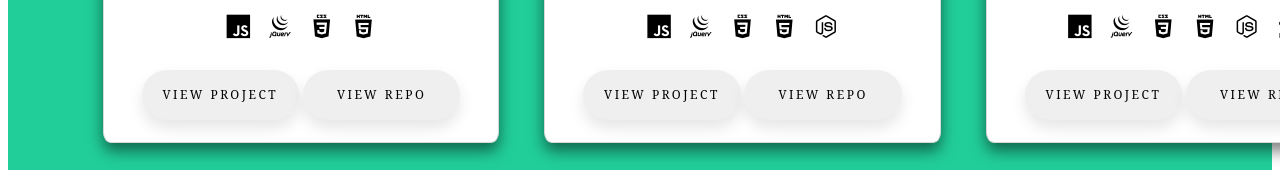
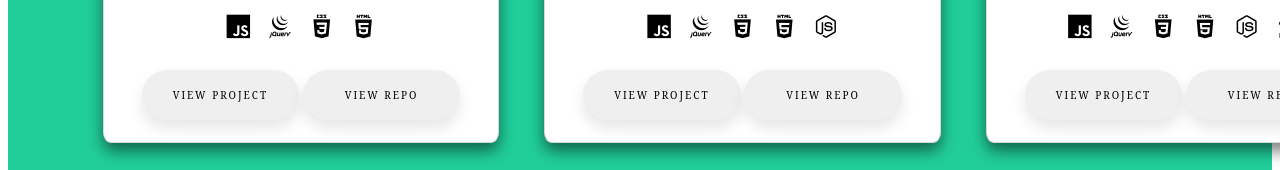
Before and after one commit to jongrinnellsf/portfolio, a plain HTML site: page index.html in a window 1280 px wide. Shown: the part 1075-1245 px from the top of the page. Drawn offline with nearby package versions, Linux system fonts and the light colour scheme.

Commit message:
minor updates, added styles

```diff
--- a/main.css
+++ b/main.css
@@ -209,9 +209,9 @@ button {
     width: 45%;
     height: 50px;
     font-family: 'serif';
-    font-size: 12px;
+    font-size: 10px;
     text-transform: uppercase;
-    letter-spacing: 2.5px;
+    letter-spacing: 2px;
     font-weight: 500;
     color: #000;
     border: none;
```
